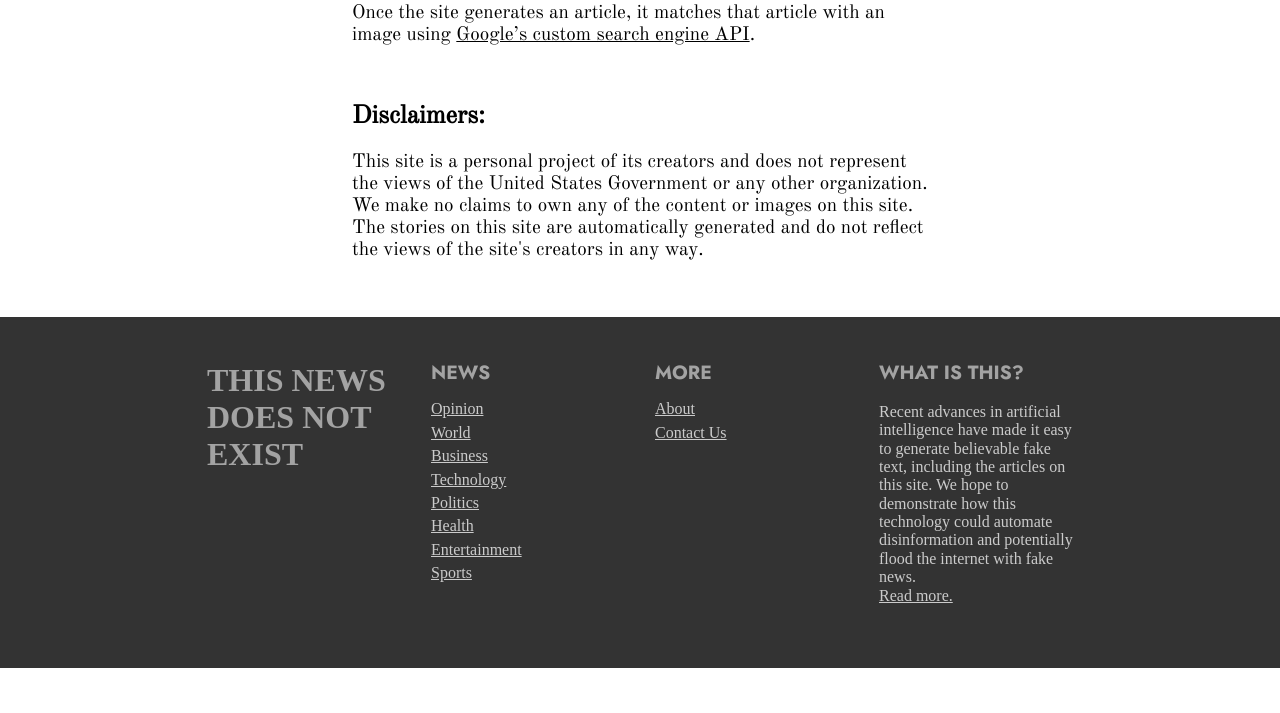
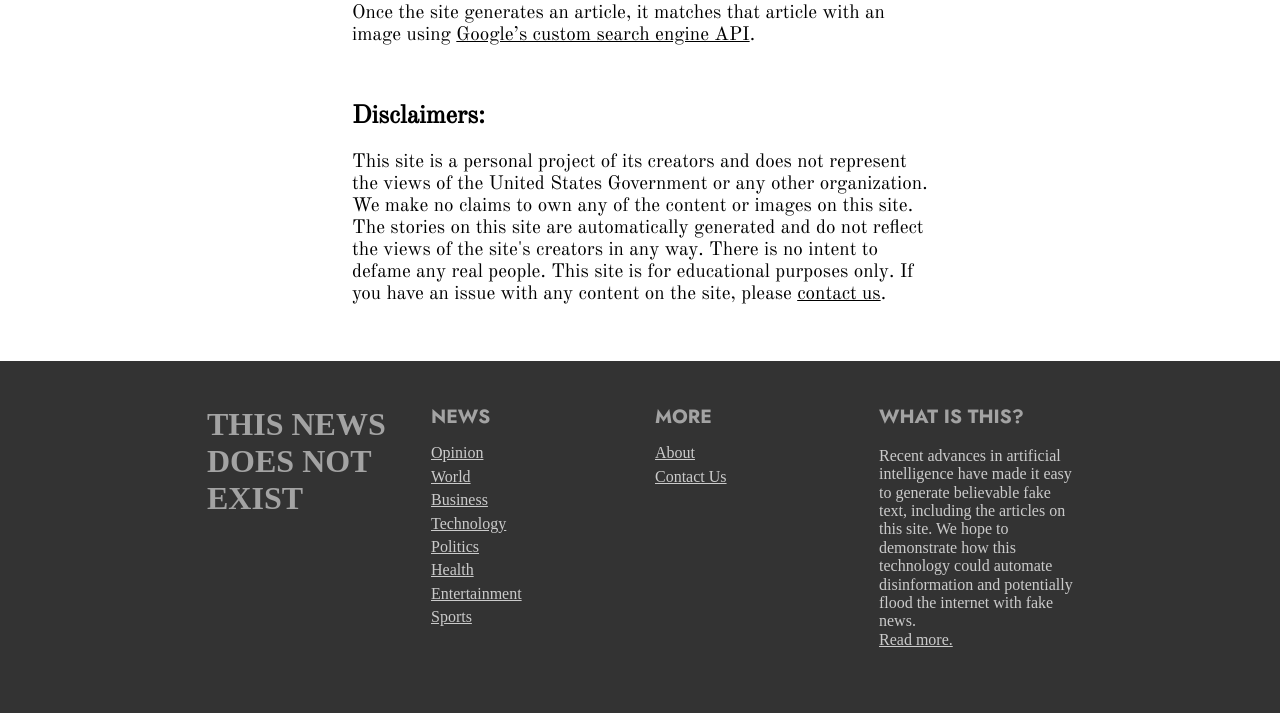
Before and after one commit to Brvtvs/thisnewsdoesnotexist, a Flask app: page /about in a window 1280 px wide. Shown: the part 1667-2380 px from the top of the page. Before the commit the page ends 2335 px from the top, so only its background shows below. Run offline with Flask 2, Linux system fonts and the light colour scheme; some libraries are stand-ins or nearby versions; some web fonts are replaced.

Commit message:
Add a couple more disclaimers.

```diff
--- a/flask-app/templates/about.html
+++ b/flask-app/templates/about.html
@@ -49,7 +49,9 @@
     <p><b>Disclaimers:</b></p>
     <p>This site is a personal project of its creators and does not represent the views of the United States Government
         or any other organization. We make no claims to own any of the content or images on this site. The stories on
-        this site are automatically generated and do not reflect the views of the site's creators in any way. </p>
+        this site are automatically generated and do not reflect the views of the site's creators in any way. There is
+        no intent to defame any real people. This site is for educational purposes only. If you have an issue with any
+        content on the site, please <a href="/contact-us">contact us</a>.</p>
 </div>
 
 <br><br>
```
